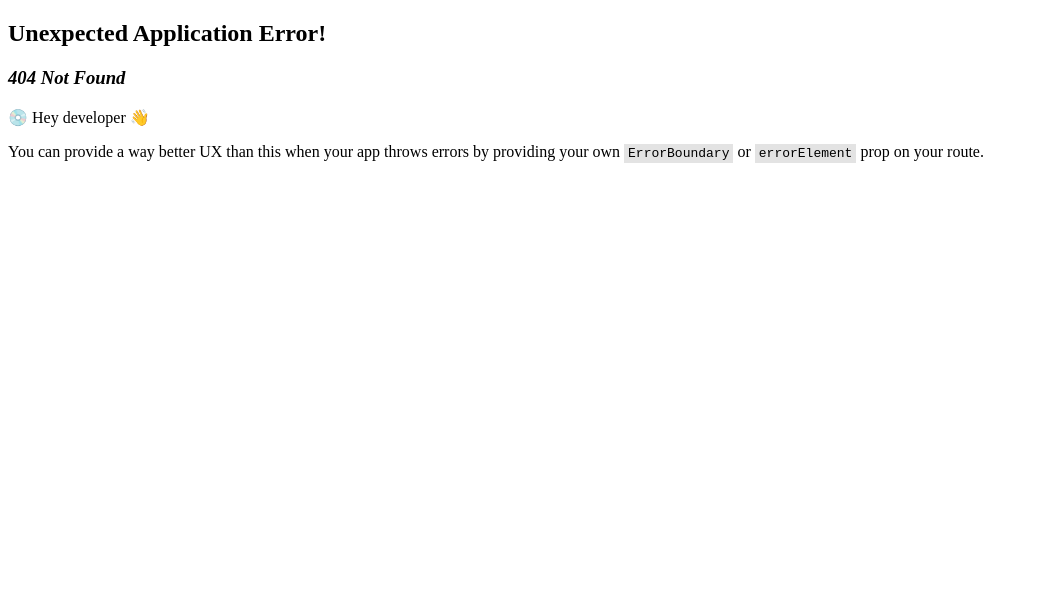
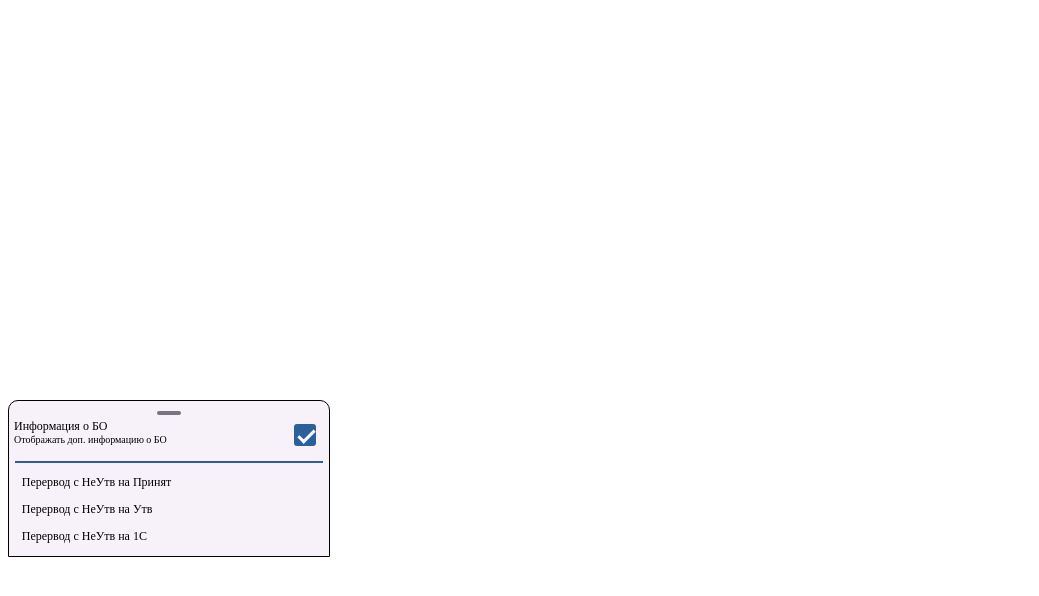
Before and after one commit to AntonVarlamov/cifra_final, a React (Vite) app: page /homework2 in a window 1280 px wide. Before the commit this address had no page. Shown: the top 596 px of the page, without its empty margins (0-1039 px from the left). Built offline with nearby package versions, Linux system fonts and the light colour scheme; the HTML template or start-up script is replaced by a standard one.

Commit message:
Готов второй элемент из дз 2

```diff
--- a/package.json
+++ b/package.json
@@ -32,7 +32,7 @@
     "eslint-plugin-jsx-a11y": "^6.10.0",
     "eslint-plugin-prettier": "^5.2.1",
     "eslint-plugin-react": "^7.37.1",
-    "eslint-plugin-react-hooks": "5.1.0-rc-fb9a90fa48-20240614",
+    "eslint-plugin-react-hooks": "^4.3.0",
     "eslint-plugin-react-refresh": "^0.4.12",
     "globals": "^15.9.0",
     "prettier": "^3.3.3",
--- /dev/null
+++ b/src/components/ButtomSheet/index.module.css
@@ -0,0 +1,34 @@
+.window {
+    position: absolute;
+    top: 480px;
+    border: 1px solid black;
+    width: 320px;
+    background-color:  #F7F2FA;
+
+    border-top-left-radius: 10px;
+    border-top-right-radius: 10px;
+}
+.headLine{
+    text-align: center;
+}
+.headContainer{
+    display: flex;
+}
+.LableContainer{
+    padding-left: 5px;
+    width: 90%;
+}
+.label{
+    font-size: 12px;
+}
+.labelDown{
+    font-size: 10px;
+}
+.lineSeparator{
+    width: 96%;
+    margin-left: 2%;
+}
+p{
+    font-size: 12px;
+    margin-left: 4%;
+}
--- /dev/null
+++ b/src/components/ButtomSheet/index.tsx
@@ -0,0 +1,74 @@
+import React, { useEffect, useState } from 'react';
+import Line from '../../assets/line.svg?react'
+import styles from './index.module.css'
+import CheckboxComponent from '../Checkbox';
+import LabelComponent from '../LabelComponent';
+
+interface ButtomSheetProps {
+    label: string;
+    labelDown: string;
+    isOpen: boolean;
+    checked: boolean;
+    option: string[];
+}
+
+
+const ButtomSheetComponent: React.FC<ButtomSheetProps> = ({ label, labelDown, isOpen, checked, option }) => {
+    const [checkValue, setCheckValue] = useState<boolean>(checked);
+    const [mouseY, setMouseY] = useState(480);
+    const [mouseDown, setMouseDown] = useState(false);
+
+
+    useEffect(()=>{
+        if (isOpen)
+        {
+            setMouseY(400);
+        }
+        else
+        {
+            setMouseY(480);
+        }
+    },[isOpen])
+
+    function moveWindow(event: React.MouseEvent<HTMLDivElement>){
+        if (mouseDown){
+            const y = event.clientY;
+            setMouseY(y-10);
+        }
+    };
+    function clickWindow(){
+        setMouseDown(true)
+    };
+    function downWindow(){
+        setMouseDown(false)
+    };
+    function clickCheckBox()
+    {
+        setCheckValue(!checkValue);
+    }
+
+
+    return (
+       <div className={styles.window} style={{top:mouseY}}>
+            <div className={styles.headLine}onMouseDown={clickWindow} onMouseUp={downWindow} onMouseMove={moveWindow}><Line /></div>
+            <div className={styles.headContainer}>
+                <div className={styles.LableContainer}>
+                    <div className={styles.label}>{label}</div>
+                    <div className={styles.labelDown}>{labelDown}</div>
+                </div>
+                <div className={styles.checkboxContainer}>
+                    <CheckboxComponent id='' checked={checked} onChange={clickCheckBox}></CheckboxComponent>
+                </div>
+            </div>
+            <div className={styles.lineSeparator}><LabelComponent label='' ></LabelComponent></div>
+
+            {
+                option.map((elem)=>
+                <p>{elem}</p>
+                )
+            }
+       </div>
+    );
+};
+
+export default ButtomSheetComponent;
--- /dev/null
+++ b/src/pages/homeWork2/index.tsx
@@ -0,0 +1,16 @@
+import React, { FC} from 'react';
+import ButtomSheetComponent from '../../components/ButtomSheet';
+
+export const HomeWork2: FC = () => {
+  return (
+    <div>
+      <ButtomSheetComponent  label='Информация о БО' labelDown='Отображать доп. информацию о БО' isOpen={true} checked={true} option={
+            [
+                "Перервод с НеУтв на Принят",
+                "Перервод с НеУтв на Утв",
+                "Перервод с НеУтв на 1С"
+            ]
+        } ></ButtomSheetComponent>
+    </div>
+  );
+};
--- a/src/router/index.tsx
+++ b/src/router/index.tsx
@@ -1,10 +1,15 @@
 import { createBrowserRouter } from 'react-router-dom';
 
 import { Test } from '../pages/test';
+import { HomeWork2 } from '../pages/homeWork2';
 
 export const router = createBrowserRouter([
   {
     path: '/',
     element: <Test />,
   },
+  {
+    path: '/homework2',
+    element: <HomeWork2/>,
+  },
 ]);
```
Also changed, not shown: src/assets/line.svg (added), 1 other file (tests, documents, lock files or other folders).
